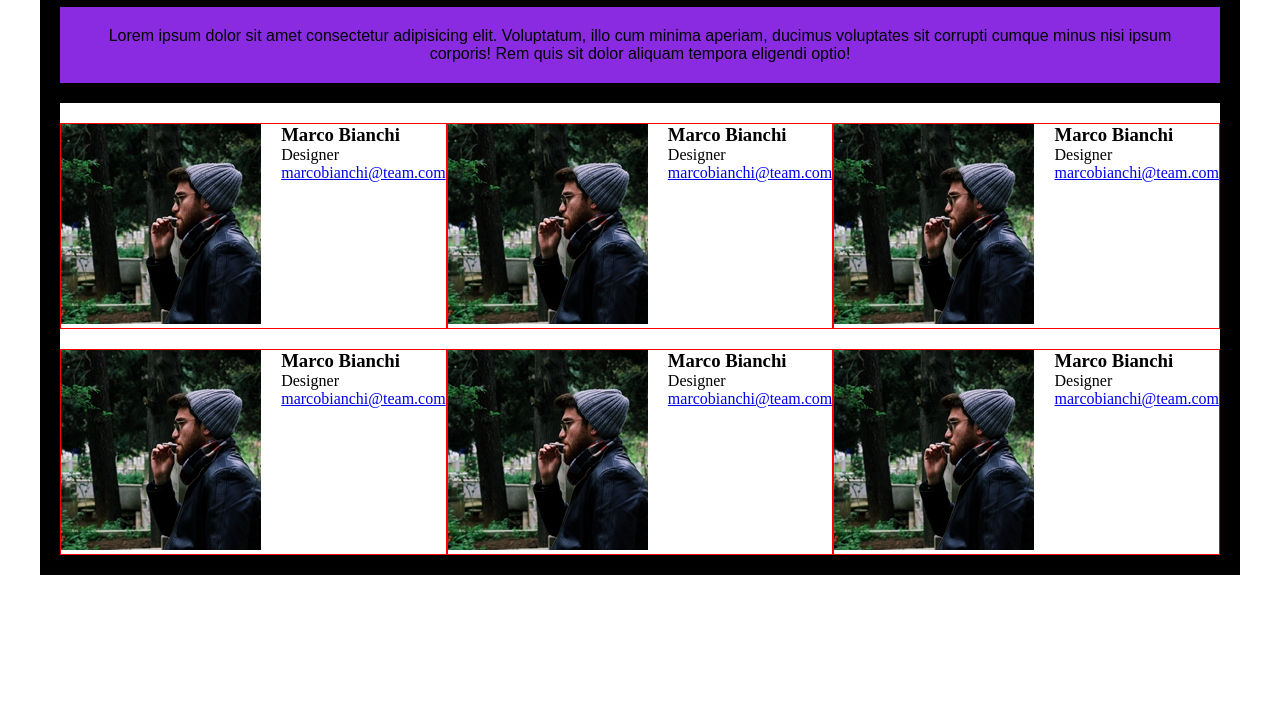
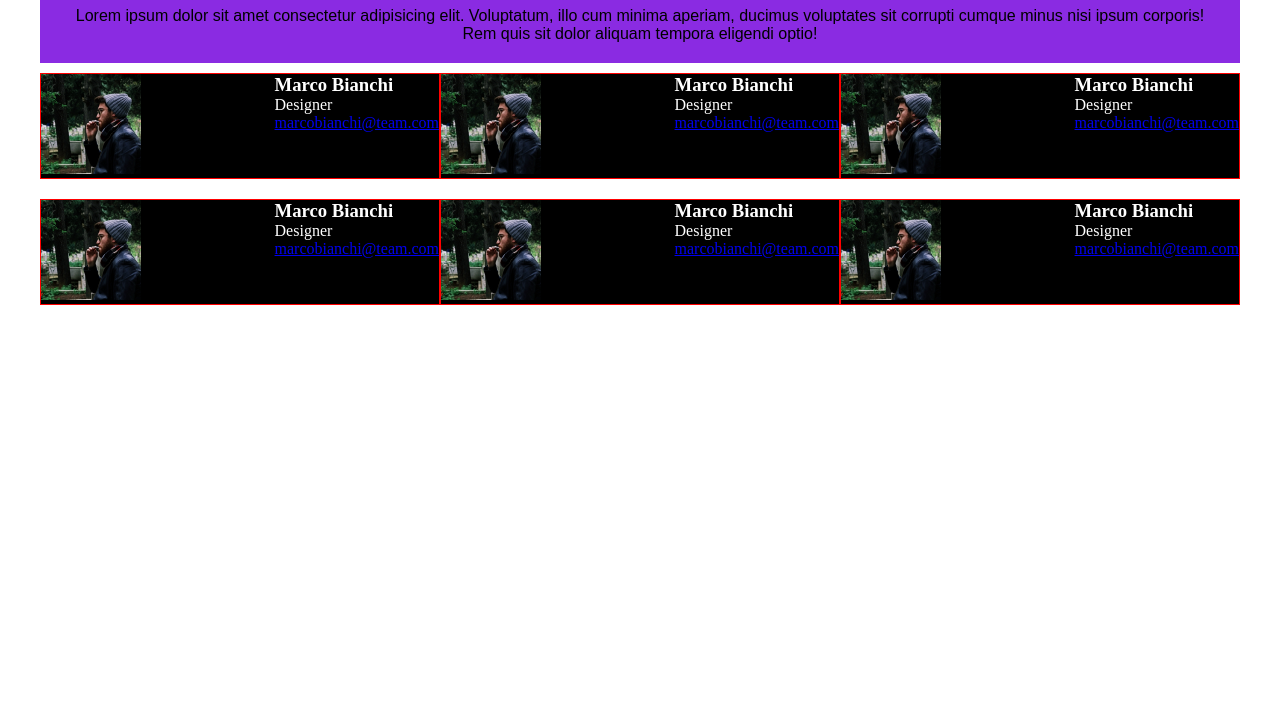
Before and after one commit to ChiaraPontello/html-css-float-cards, a plain HTML site: page index.html in a window 1280 px wide. Shown: the part 90-800 px from the top of the page. Drawn offline with Linux system fonts and the light colour scheme.

Commit message:
float left-right

```diff
--- a/css/style.css
+++ b/css/style.css
@@ -39,8 +39,12 @@ h1 {
 
 .box {
     width: calc(100% / 3);
-    margin-top: 20px;
     border: 1px solid red;
+    background-color: black;
+    display: inline-block;
+    margin-top: 10px;
+    margin-bottom: 10px;
+
 
 }
 
@@ -50,16 +54,21 @@ h1 {
 
 .pull-right{
     float:right;
+    margin:
+}
+
+img {
+   width: 100px;
+   height: 100px;
+
+}
+
+.descrizione {
+    color: white;
+
 }
 
 
-
-
-
-
-
-.debug{
-    border: 10px solid black;
-    margin: auto;
-
+.debug {
+    border-color: red;
 }
--- a/index.html
+++ b/index.html
@@ -9,7 +9,7 @@
 
 <body>
 
-<div class="container debug">
+<div class="container">
 <!--header-->
 <header>
     <h1 class="titolo">Meet our team</h1>
@@ -17,7 +17,7 @@
 <!--fine header-->
 
 <!--main-->
-<section class="intestazione debug">
+<section class="intestazione">
     <p >Lorem ipsum dolor sit amet consectetur adipisicing elit. Voluptatum, illo cum minima aperiam, ducimus voluptates sit corrupti cumque minus nisi ipsum corporis! Rem quis sit dolor aliquam tempora eligendi optio!</p>
 </section>
 
@@ -29,24 +29,107 @@
 
 
 
-<div class="clearfix debug">
+<div class=" clearfix debug">
 
-<section class="box pull-left">
-<div class="pull-left">
-   <img src="img/male1.png" alt="Marco Bianchi">
+    <section class=" box pull-left">
+        <div class="pull-left">
+            <img src="img/male1.png" alt="Marco Bianchi">
+        </div>
+        <div class="pull-right descrizione">
+            <h3>Marco Bianchi</h3>
+            <p>Designer</p>
+            <a href="mail">marcobianchi@team.com</a>
+        </div>
+    </section>
+
+<section class=" box pull-left">
+    <div class="pull-left">
+       <img src="img/male1.png" alt="Marco Bianchi">
+    </div>
+    <div class="pull-right descrizione">
+       <h3>Marco Bianchi</h3>
+       <p>Designer</p>
+       <a href="mail">marcobianchi@team.com</a>
+    </div>
+    </section>
+
+    <section class=" box pull-left">
+        <div class="pull-left">
+           <img src="img/male1.png" alt="Marco Bianchi">
+        </div>
+        <div class="pull-right descrizione">
+           <h3>Marco Bianchi</h3>
+           <p>Designer</p>
+           <a href="mail">marcobianchi@team.com</a>
+        </div>
+        </section>
+
+        <section class=" box pull-left">
+            <div class="pull-left">
+               <img src="img/male1.png" alt="Marco Bianchi">
+            </div>
+            <div class="pull-right descrizione">
+               <h3>Marco Bianchi</h3>
+               <p>Designer</p>
+               <a href="mail">marcobianchi@team.com</a>
+            </div>
+            </section>
+
+            <section class=" box pull-left">
+                <div class="pull-left">
+                   <img src="img/male1.png" alt="Marco Bianchi">
+                </div>
+                <div class="pull-right descrizione">
+                   <h3>Marco Bianchi</h3>
+                   <p>Designer</p>
+                   <a href="mail">marcobianchi@team.com</a>
+                </div>
+                </section>
+
+                <section class=" box pull-left">
+                    <div class="pull-left">
+                       <img src="img/male1.png" alt="Marco Bianchi">
+                    </div>
+                    <div class="pull-right descrizione">
+                       <h3>Marco Bianchi</h3>
+                       <p>Designer</p>
+                       <a href="mail">marcobianchi@team.com</a>
+                    </div>
+                    </section>
+
+
+
+
+
+
+
+
+
+
+
+
+
+
+
+
+
+
+
+
+
 </div>
-<div class="pull-right">
-   <h3>Marco Bianchi</h3>
-   <p>Designer</p>
-   <a href="mail">marcobianchi@team.com</a>
-</div>
-</section>
 
+
+
+
+
+
+<!--
 <section class="box pull-left">
 <div class="pull-left">
        <img src="img/male1.png" alt="Marco Bianchi">
 </div>
-<div class="pull-right">
+<div class="pull-right descrizione">
        <h3>Marco Bianchi</h3>
        <p>Designer</p>
        <a href="mail">marcobianchi@team.com</a>
@@ -57,7 +140,7 @@
 <div class="pull-left">
        <img src="img/male1.png" alt="Marco Bianchi">
 </div>
-<div class="pull-right">
+<div class="pull-right descrizione">
        <h3>Marco Bianchi</h3>
        <p>Designer</p>
        <a href="mail">marcobianchi@team.com</a>
@@ -68,7 +151,7 @@
 <div class="pull-left">
     <img src="img/male1.png" alt="Marco Bianchi">
 </div>
-<div class="pull-right">
+<div class="pull-right descrizione">
     <h3>Marco Bianchi</h3>
     <p>Designer</p>
     <a href="mail">marcobianchi@team.com</a>
@@ -79,7 +162,7 @@
 <div class="pull-left">
     <img src="img/male1.png" alt="Marco Bianchi">
 </div>
-<div class="pull-right">
+<div class="pull-right descrizione">
     <h3>Marco Bianchi</h3>
     <p>Designer</p>
     <a href="mail">marcobianchi@team.com</a>
@@ -90,12 +173,13 @@
 <div class="pull-left">
     <img src="img/male1.png" alt="Marco Bianchi">
 </div>
-<div class="pull-right">
+<div class="pull-right descrizione">
     <h3>Marco Bianchi</h3>
     <p>Designer</p>
     <a href="mail">marcobianchi@team.com</a>
 </div>
 </section>
+-->
 
 
 
@@ -125,7 +209,6 @@
 
 
 
-</div>
 
 
 
```
